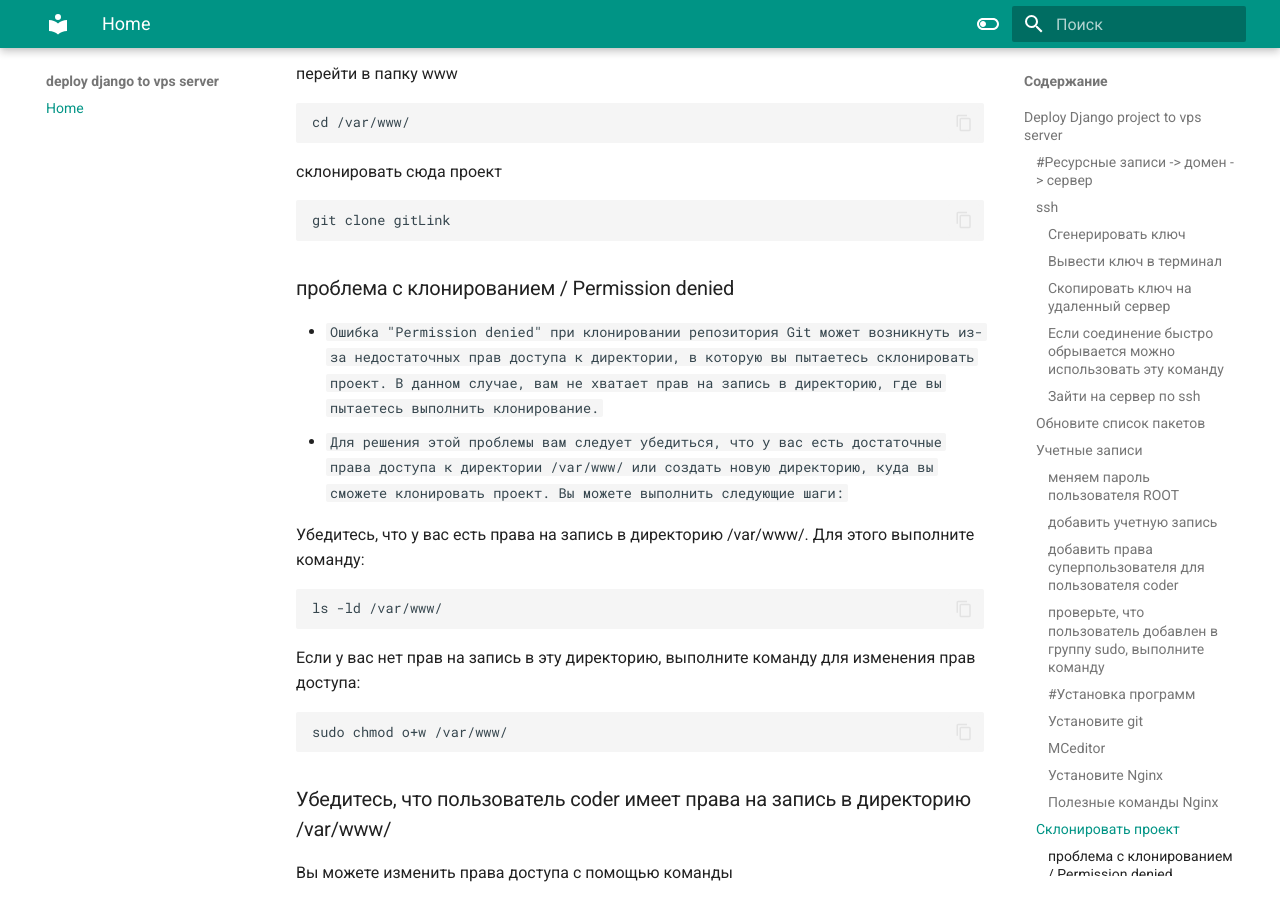
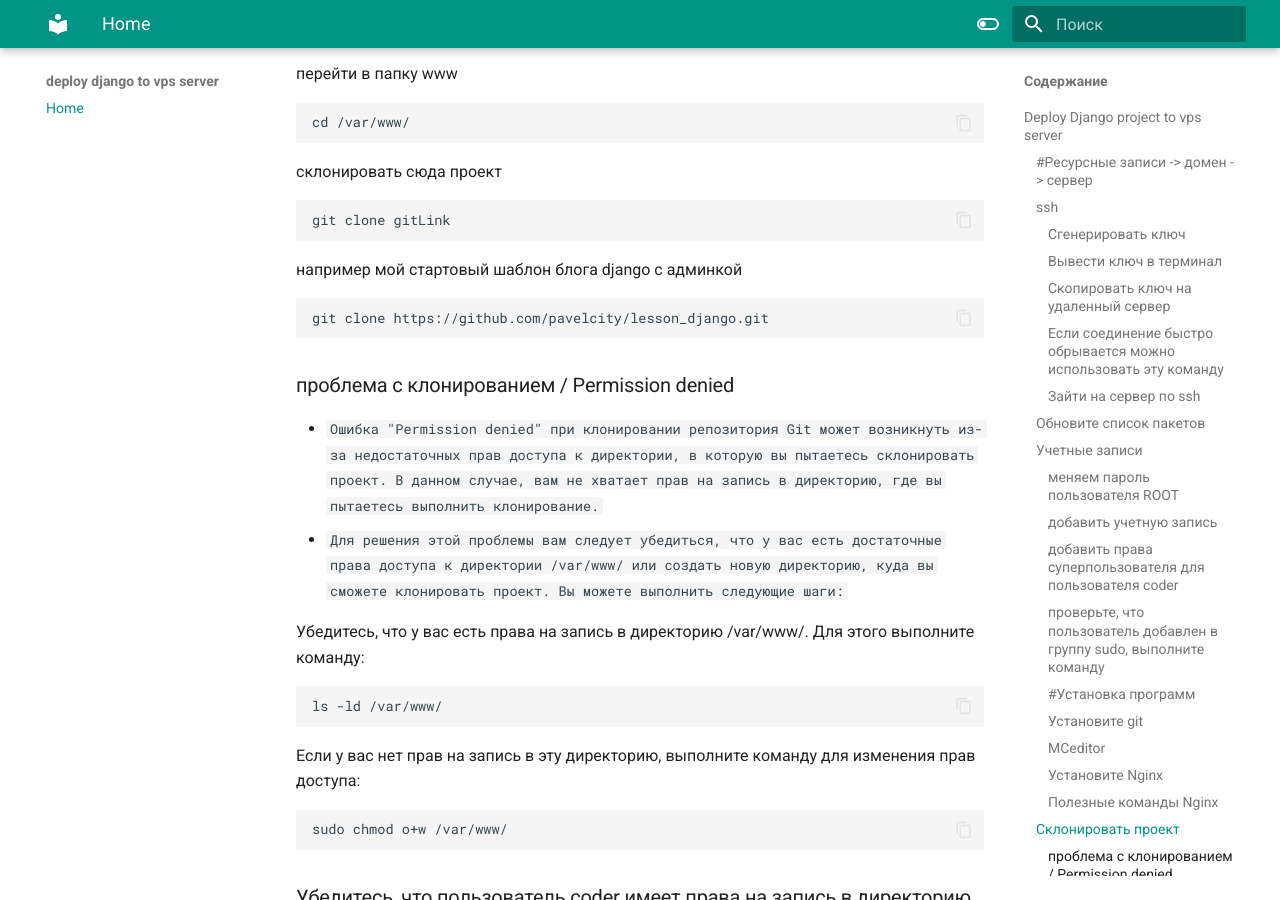
Before and after one commit to pavelcity/deploy-django-to-vps-server, an MkDocs documentation site: the page built from docs/index.md, in a window 1280 px wide and 900 px high, scrolled down 4122 px. Built offline with MkDocs 1.6.1 and Material for MkDocs 9.7.7, drawn with Linux system fonts in a browser that asks for light colours.

Commit message:
add link git

````diff
--- a/docs/index.md
+++ b/docs/index.md
@@ -167,10 +167,14 @@ sudo service nginx status
 cd /var/www/
 ```
 склонировать сюда проект
-
 ```
 git clone gitLink
 ```
+например мой стартовый шаблон блога django с админкой
+```
+git clone https://github.com/pavelcity/lesson_django.git
+```
+
 
 ### проблема с клонированием / Permission denied
 * `Ошибка "Permission denied" при клонировании репозитория Git может возникнуть из-за недостаточных прав доступа к директории, в которую вы пытаетесь склонировать проект. В данном случае, вам не хватает прав на запись в директорию, где вы пытаетесь выполнить клонирование.`
````
Also changed, not shown: 3 other files.
